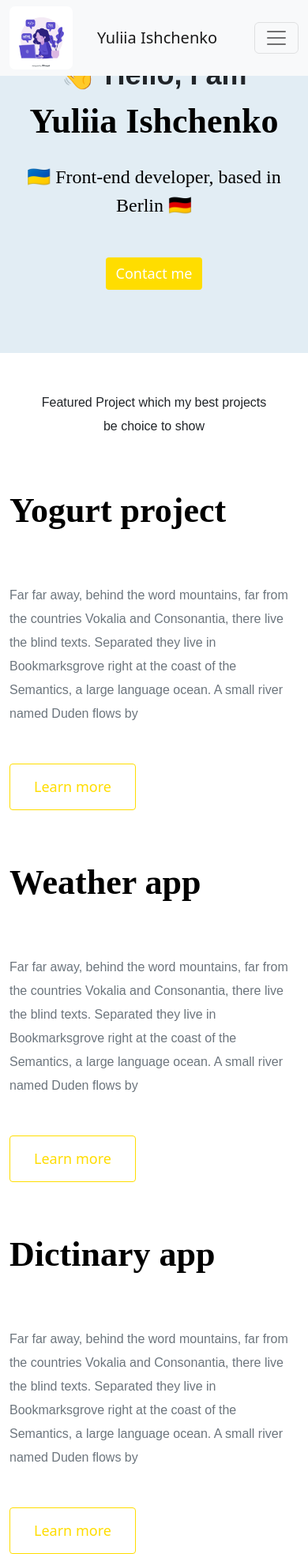
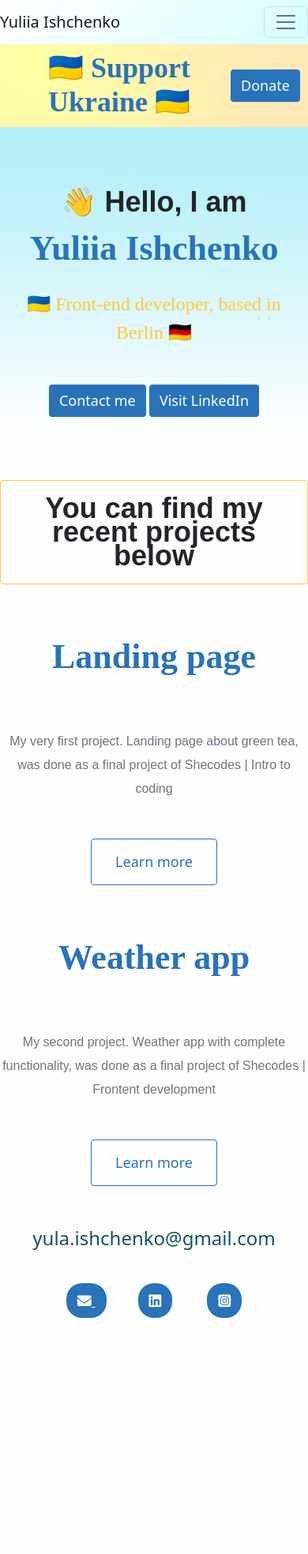
Before and after one commit to umouse/portfolio-shecodes, a plain HTML site: page index.html in a window 390 px wide. Shown: the whole page at 79% size. After the commit the page ends 1709 px from the top, so only its background shows below. Drawn offline with nearby package versions, Linux system fonts and the light colour scheme.

Commit message:
Update project with real info, add work page and certifications

```diff
--- a/index.html
+++ b/index.html
@@ -25,9 +25,7 @@
     <title>Portfolio | Yuliia Ishchenko</title>
   </head>
   <body>
-    <nav class="navbar navbar-expand-lg fixed-top navbar-light bg-light">
-      <div class="container-fluid">
-        <img class="icon-nav" src="images/icon-navbar.jpg" alt="Woman coding" />
+    <nav class="navbar navbar-expand-lg fixed-top navbar-custom">
         <a class="navbar-brand" href="index.html"> Yuliia Ishchenko </a>
 
         <button
@@ -48,73 +46,93 @@
             >
             <a class="nav-link" href="about.html">About</a>
             <a class="nav-link" href="work.html">Work</a>
-            <a class="nav-link" href="work.html#edu">Certifications</a>
-            <a class="nav-link" href="about.html#contact">Contact</a>
+            <a class="nav-link" href="about.html#education">Certifications</a>
+            <a class="nav-link d-none d-md-block" href="about.html#contact">Contact</a>
           </div>
         </div>
       </div>
     </nav>
+    <div class="ukraine-box">
+      <p class="d-none d-lg-block">Help Ukraine win this war!</p>
+      <h4>🇺🇦 Support Ukraine 🇺🇦</h4>
+      <p class="d-none d-lg-block">Every donation matters!</p>
+      <a href="https://u24.gov.ua/dronation" class="btn btn-branding" id="help">
+        Donate
+      </a>
+    </div>
     <div class="hero">
-      <p>👋 Hello, I am</p>
+      <p class="greetings">👋 Hello, I am</p>
       <h1>Yuliia Ishchenko</h1>
       <h2 class="mb-5">🇺🇦 Front-end developer, based in Berlin 🇩🇪</h2>
-      <div>
-        <a href="#" class="btn btn-branding">Contact me</a>
+      <div class="hero-buttons">
+        <a href="mailto:yula.ishchenko@com" class="btn btn-branding mr-5"
+          >Contact me</a
+        >
+        <a
+          href="https://www.linkedin.com/in/yuliia--ishchenko"
+          class="btn btn-branding"
+          >Visit LinkedIn</a
+        >
       </div>
     </div>
-    <p class="text-center m-5">
-      Featured Project which my best projects be choice to show
-    </p>
-    <div class="container">
+    <p class="info text-center">You can find my recent projects below</p>
+    <div class="container mt-5 mb-5">
       <div class="row mb-5">
         <div class="col d-none d-lg-block">
-          <img src="images/yogurt.png" class="img-fluid" alt="Yogurt project" />
+          <img
+            src="images/tea-page.png"
+            class="img-fluid"
+            alt="Landing page about green tea"
+          />
         </div>
-        <div class="col-sm-6 description">
-          <h1 class="mb-5">Yogurt project</h1>
+        <div class="col-sm-6 project-description">
+          <h1 class="mb-5">Landing page</h1>
           <p class="mb-5 text-muted">
-            Far far away, behind the word mountains, far from the countries
-            Vokalia and Consonantia, there live the blind texts. Separated they
-            live in Bookmarksgrove right at the coast of the Semantics, a large
-            language ocean. A small river named Duden flows by
+            My very first project. Landing page about green tea, was done as a
+            final project of Shecodes | Intro to coding
           </p>
-          <a href="#" class="btn btn-branding-outline">Learn more</a>
+          <a href="work.html#tea" class="btn btn-branding-outline"
+            >Learn more</a
+          >
         </div>
       </div>
       <div class="row mb-5">
-        <div class="col description">
+        <div class="col project-description">
           <h1 class="mb-5">Weather app</h1>
           <p class="mb-5 text-muted">
-            Far far away, behind the word mountains, far from the countries
-            Vokalia and Consonantia, there live the blind texts. Separated they
-            live in Bookmarksgrove right at the coast of the Semantics, a large
-            language ocean. A small river named Duden flows by
+            My second project. Weather app with complete functionality, was done
+            as a final project of Shecodes | Frontent development
           </p>
-          <a href="#" class="btn btn-branding-outline">Learn more</a>
+          <a href="work#weather.html" class="btn btn-branding-outline"
+            >Learn more</a
+          >
         </div>
         <div class="col d-none d-lg-block">
-          <img src="images/weather.png" class="img-fluid" alt="Weather app" />
+          <img
+            src="images/weather-app.png"
+            class="img-fluid"
+            alt="Weather app"
+          />
         </div>
       </div>
-      <div class="row">
-        <div class="col d-none d-lg-block">
-          <img
-            src="images/dictinary.png"
-            class="img-fluid"
-            alt="Dictinary app"
-          />
+      <footer class="text-center mb-3">
+        <a
+          href="mailto:yula.ishchenko@gmail.com"
+          class="email-link text-center mb-3"
+          >yula.ishchenko@gmail.com</a
+        >
+        <div class="social-links text-center mt-5">
+          <a href="mailto:yula.ishchenko@gmail.com">
+            <i class="fa-solid fa-envelope"></i>
+          </a>
+          <a href="https://www.linkedin.com/in/yuliia--ishchenko/"
+            ><i class="fa-brands fa-linkedin"></i
+          ></a>
+          <a href="https://www.instagram.com/wonderula/"
+            ><i class="fa-brands fa-square-instagram"></i
+          ></a>
         </div>
-        <div class="col description">
-          <h1 class="mb-5">Dictinary app</h1>
-          <p class="mb-5 text-muted">
-            Far far away, behind the word mountains, far from the countries
-            Vokalia and Consonantia, there live the blind texts. Separated they
-            live in Bookmarksgrove right at the coast of the Semantics, a large
-            language ocean. A small river named Duden flows by
-          </p>
-          <a href="#" class="btn btn-branding-outline">Learn more</a>
-        </div>
-      </div>
+      </footer>
     </div>
   </body>
 </html>
--- a/src/portfolio.css
+++ b/src/portfolio.css
@@ -1,18 +1,23 @@
 :root {
-    --secondary-color: #e2edf4;
+    --secondary-color: #ffc93c;
+    --font-color: #155263;
     --default-font: 'Poppins', sans-serif;
     --heading-font: 'Tiro Devanagari Hindi',
         serif;
-    --branding-color: #FFDD00;
+    --branding-color:#2873B9;
 
 }
+body {
+background: #FFFEFF
+}
+
 h1,
 h2,
 h3,
 h4,
 h5,
 h6 {
-    color: black;
+    color:var(--branding-color);
     font-family: var(--heading-font);
     font-weight: bold;
 }
@@ -22,6 +27,7 @@ h1 {
 }
 h2{
     font-size: 62px;
+    color: var(--secondary-color);
 }
 p {
     font-family: var(--default-font);
@@ -31,22 +37,48 @@ p {
 }
 img {
     border-radius: 7px;
+    max-height:636px;
+    max-width: 636px;
 }
 .hero {
-background-color: var(--secondary-color);
+background: linear-gradient(181.2deg, rgb(181, 239, 249) 10.5%, rgb(254, 254, 254) 86.8%);
 text-align: center;
-padding: 170px 20px;
+padding: 100px 20px;
 }
-.hero p {
+.info{
+    border:1px solid var(--secondary-color);
+    border-radius: 4px;
+    padding: 20px;
+}
+
+.info, .greetings, .ukraine-box p {
     font-size: 36px;
     font-weight: bold;
     margin: 0;
+    text-align: center;
 }
+.ukraine-box h4{
+    font-size: 36px;
+    font-weight: bold;
+    color: var(--branding-color);
+    margin: 0 ;
+
+
+}
+
 .hero h2 {
     font-weight: normal;
     font-size: 24px;
     font-family: var(--heading-font);
     line-height: 1.5;
+}
+.about-text {
+    font-weight: bold;
+    font-size: 18px;
+    font-family: var(--default-font);
+    max-width: 600px;
+    text-align: center;
+    color: black;
 }
 .btn-branding {
     background-color: var(--branding-color);
@@ -84,19 +116,61 @@ padding: 170px 20px;
     margin: 30px;
     padding: 0                  ;
 }
-.icon-nav{
-    max-width: 150px;
-    height: 80px;
-}
+
 .navbar-custom {
-    background-color: #247291;
+    background: linear-gradient(-225deg, #FFFEFF 0%, #D7FFFE 100%);;
 }
 .active {
-    color: #f8da5b !important;
+    color: var(--secondary-color)!important;
+}
+.nav-link{
+    color: var(--branding-color);
 }
 .nav-item{
     padding: 0 20px;
-    text-align: right;
+    text-align: center;
+}
+.ukraine-box,.contact-box {
+    background: radial-gradient(circle at 10% 20%, rgb(254, 255, 165) 0%, rgb(255, 232, 182) 90%);
+    display: flex;
+    text-align: center;
+    margin-top: 55px;
+    padding: 10px;
+    justify-content: space-around;
+    align-items: center;
+}
+
+.project-desciption {
+    padding: 120px 60px;
+}
+
+
+footer {
+    margin: 0 auto;
+}
+footer .email-link {
+    text-decoration: none;
+    color: var(--font-color);
+    font-size: 24px;
+}
+
+footer .email-link:hover {
+    color: black;
+}
+footer .social-links a {
+    margin: 0 20px;
+    color: #FFFEFF;
+    background: var(--branding-color);
+    padding: 10px 14px;
+    border-radius: 20px;
+    font-size: 18px;
+    transition: all 100ms ease-in-out;
+}
+
+footer .social-links a:hover {
+    color: black;
+    background: #FFFEFF;
+    border: 1px solid black;
 }
 
 @media (max-width: 900px) {
@@ -108,8 +182,14 @@ padding: 170px 20px;
     h2 {
         font-size: 44px;
     }
-
+    h4 {
+        font-size: 26px;
+    }
     .hero {
         padding: 80px 20px;
     }
+    .project-description {
+        padding: 0;
+        text-align: center;
+    }
 }
```
Also changed, not shown: about.html (+53 -22 lines), work.html (+32 -31 lines), images/dictinary.png (deleted), images/icon-navbar.jpg (deleted), images/shecodes-1.png (added), images/shecodes-2.png (added), images/weather.png (deleted), images/yogurt.png (deleted), 3 other files.
